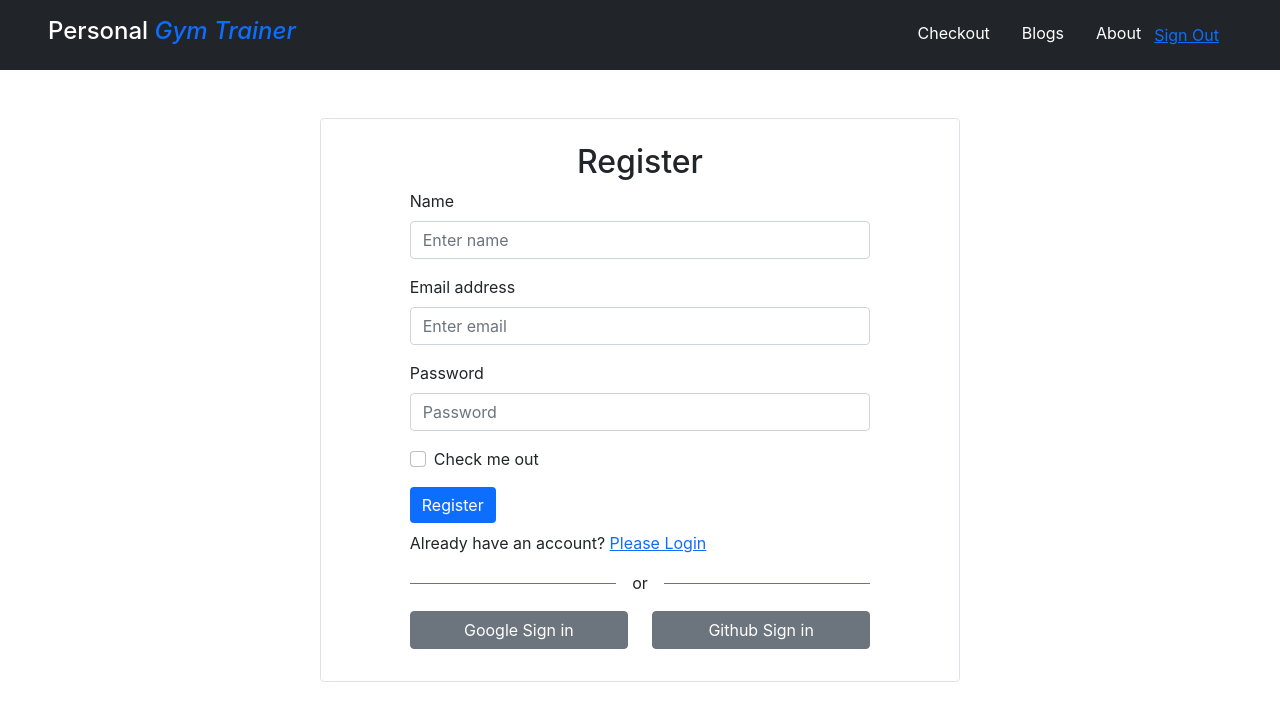
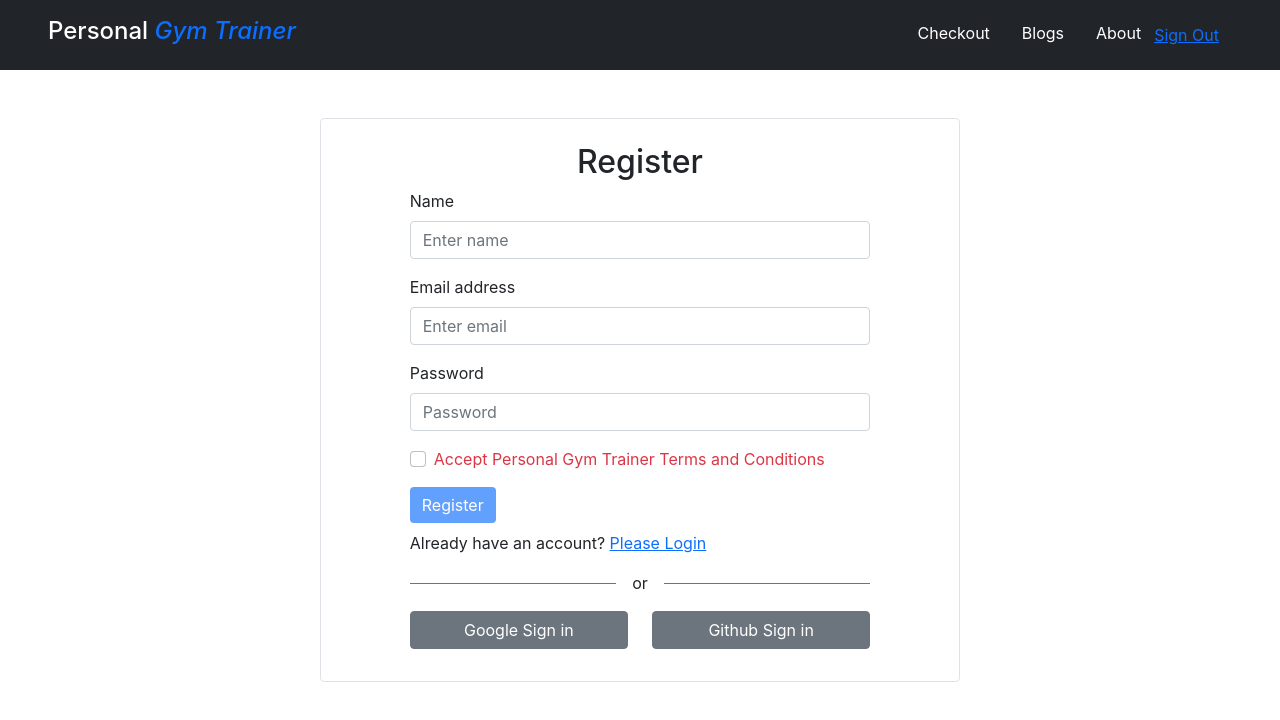
Before and after one commit to Azmain951/personal-gym-trainer, a React (Create React App) app: page /register in a window 1280 px wide. Shown: the top 720 px of the page. Built offline with nearby package versions, Linux system fonts and the light colour scheme; no server answers.

Commit message:
login error displayed

```diff
--- a/package.json
+++ b/package.json
@@ -3,6 +3,9 @@
   "version": "0.1.0",
   "private": true,
   "dependencies": {
+    "@fortawesome/fontawesome-svg-core": "^6.1.1",
+    "@fortawesome/free-solid-svg-icons": "^6.1.1",
+    "@fortawesome/react-fontawesome": "^0.1.18",
     "@testing-library/jest-dom": "^5.16.4",
     "@testing-library/react": "^13.1.1",
     "@testing-library/user-event": "^13.5.0",
@@ -12,8 +15,10 @@
     "react-bootstrap": "^2.2.3",
     "react-dom": "^18.0.0",
     "react-firebase-hooks": "^5.0.3",
+    "react-hot-toast": "^2.2.0",
     "react-router-dom": "^6.3.0",
     "react-scripts": "5.0.1",
+    "react-toastify": "^8.2.0",
     "web-vitals": "^2.1.4"
   },
   "scripts": {
--- a/src/App.js
+++ b/src/App.js
@@ -9,10 +9,14 @@ import NotFound from './components/NotFound/NotFound';
 import Blogs from './components/Blogs/Blogs';
 import Register from './components/Register/Register';
 import RequireAuth from './components/RequireAuth/RequireAuth';
+import { Toaster } from 'react-hot-toast';
 
 function App() {
   return (
     <div className='position-relative'>
+      <div>
+        <Toaster />
+      </div>
       <Header></Header>
       <Routes>
         <Route path='/' element={<Home></Home>}></Route>
--- a/src/components/Login/Login.js
+++ b/src/components/Login/Login.js
@@ -1,6 +1,7 @@
 import React, { useRef } from 'react';
 import { Button, Form } from 'react-bootstrap';
 import { useSendPasswordResetEmail, useSignInWithEmailAndPassword, useSignInWithGoogle } from 'react-firebase-hooks/auth';
+import toast, { Toaster } from 'react-hot-toast';
 import { Link, useLocation, useNavigate } from 'react-router-dom';
 import auth from '../../firebase.init';
 import Loading from '../Loading/Loading';
@@ -12,6 +13,7 @@ const Login = () => {
     const passwordRef = useRef('');
     const navigate = useNavigate();
     const location = useLocation();
+    let errorMessage;
 
     const [sendPasswordResetEmail, sending, resetError] = useSendPasswordResetEmail(auth);
 
@@ -41,14 +43,22 @@ const Login = () => {
 
     if (user) {
         navigate(from, { replace: true });
+        toast.success("Successfully logged in")
     }
 
     if (loading || sending) {
         return <Loading></Loading>;
     }
 
+    if (error || resetError) {
+        errorMessage = <p className='text-danger'>Error: {error?.message || resetError?.message} </p>
+    }
+
     return (
         <div className='container w-50 border mt-5 rounded pb-3'>
+            <div>
+                <Toaster />
+            </div>
             <h2 className='text-center mt-4'>Login</h2>
             <Form onSubmit={handleLogin} className='w-75 mx-auto'>
                 <Form.Group className="mb-3" controlId="formBasicEmail">
@@ -60,6 +70,7 @@ const Login = () => {
                     <Form.Label>Password</Form.Label>
                     <Form.Control ref={passwordRef} type="password" name='password' placeholder="Password" required />
                 </Form.Group>
+                {errorMessage}
                 <Button variant="primary" type="submit">
                     Login
                 </Button>
--- a/src/components/Register/Register.js
+++ b/src/components/Register/Register.js
@@ -1,4 +1,4 @@
-import React from 'react';
+import React, { useState } from 'react';
 import { Form } from 'react-bootstrap';
 import { Link, useLocation, useNavigate } from 'react-router-dom';
 import auth from '../../firebase.init';
@@ -10,6 +10,8 @@ const Register = () => {
 
     const navigate = useNavigate();
     const location = useLocation();
+    const [agreed, setAgreed] = useState(false);
+    let errorMessage;
 
     let from = location.state?.from?.pathname || "/";
 
@@ -37,6 +39,10 @@ const Register = () => {
         return <Loading></Loading>;
     }
 
+    if (registerError || updateError) {
+        errorMessage = <p className='text-danger'>Error: {registerError?.message || updateError?.message} </p>
+    }
+
     return (
         <div className='container w-50 border mt-5 rounded pb-3'>
             <h2 className='text-center mt-4'>Register</h2>
@@ -56,9 +62,10 @@ const Register = () => {
                     <Form.Control type="password" name='password' placeholder="Password" required />
                 </Form.Group>
                 <Form.Group className="mb-3" controlId="formBasicCheckbox">
-                    <Form.Check type="checkbox" label="Check me out" />
+                    <Form.Check onClick={() => setAgreed(!agreed)} className={`${agreed ? 'text-success' : 'text-danger'}`} type="checkbox" label="Accept Personal Gym Trainer Terms and Conditions" />
                 </Form.Group>
-                <input className='btn btn-primary border-0' type="submit" value="Register" />
+                {errorMessage}
+                <input className='btn btn-primary border-0' type="submit" value="Register" disabled={!agreed} />
             </Form>
             <p className='mt-2 w-75 mx-auto'>Already have an account? <Link to='/login'>Please Login</Link></p>
             <SocialLogin></SocialLogin>
--- a/src/components/SocialLogin/SocialLogin.js
+++ b/src/components/SocialLogin/SocialLogin.js
@@ -2,17 +2,23 @@ import React from 'react';
 import { useSignInWithGoogle } from 'react-firebase-hooks/auth';
 import { useLocation, useNavigate } from 'react-router-dom';
 import auth from '../../firebase.init';
+import Loading from '../Loading/Loading';
 
 const SocialLogin = () => {
 
     const navigate = useNavigate();
     const location = useLocation();
+    let errorMessage;
 
     let from = location.state?.from?.pathname || "/";
     const [signInWithGoogle, googleUser, googleLoading, googleError] = useSignInWithGoogle(auth);
 
     if (googleUser) {
         navigate(from, { replace: true });
+    }
+
+    if (googleError) {
+        errorMessage = <p className='text-danger'>Error: {googleError?.message} </p>;
     }
 
     return (
@@ -23,6 +29,8 @@ const SocialLogin = () => {
                 <div style={{ height: '1px' }} className='bg-secondary w-50'></div>
             </div>
 
+            {errorMessage}
+
             <div className='w-75 mx-auto mb-3 d-flex justify-content-center gap-4'>
                 <button onClick={() => signInWithGoogle()} className='w-75 btn btn-secondary'>Google Sign in</button>
                 <button className='w-75 btn btn-secondary'>Github Sign in</button>
```
Also changed, not shown: 1 other file (tests, documents, lock files or other folders).
